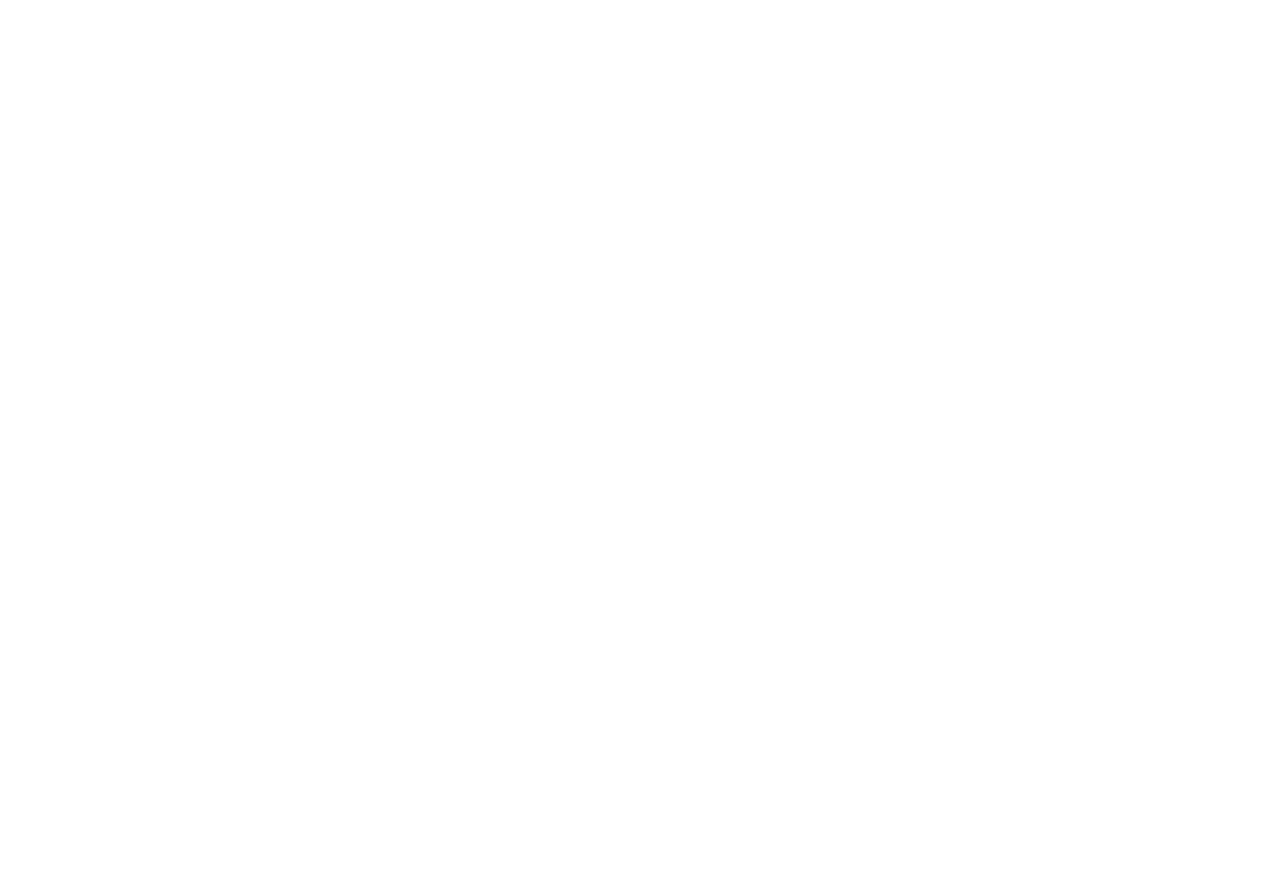
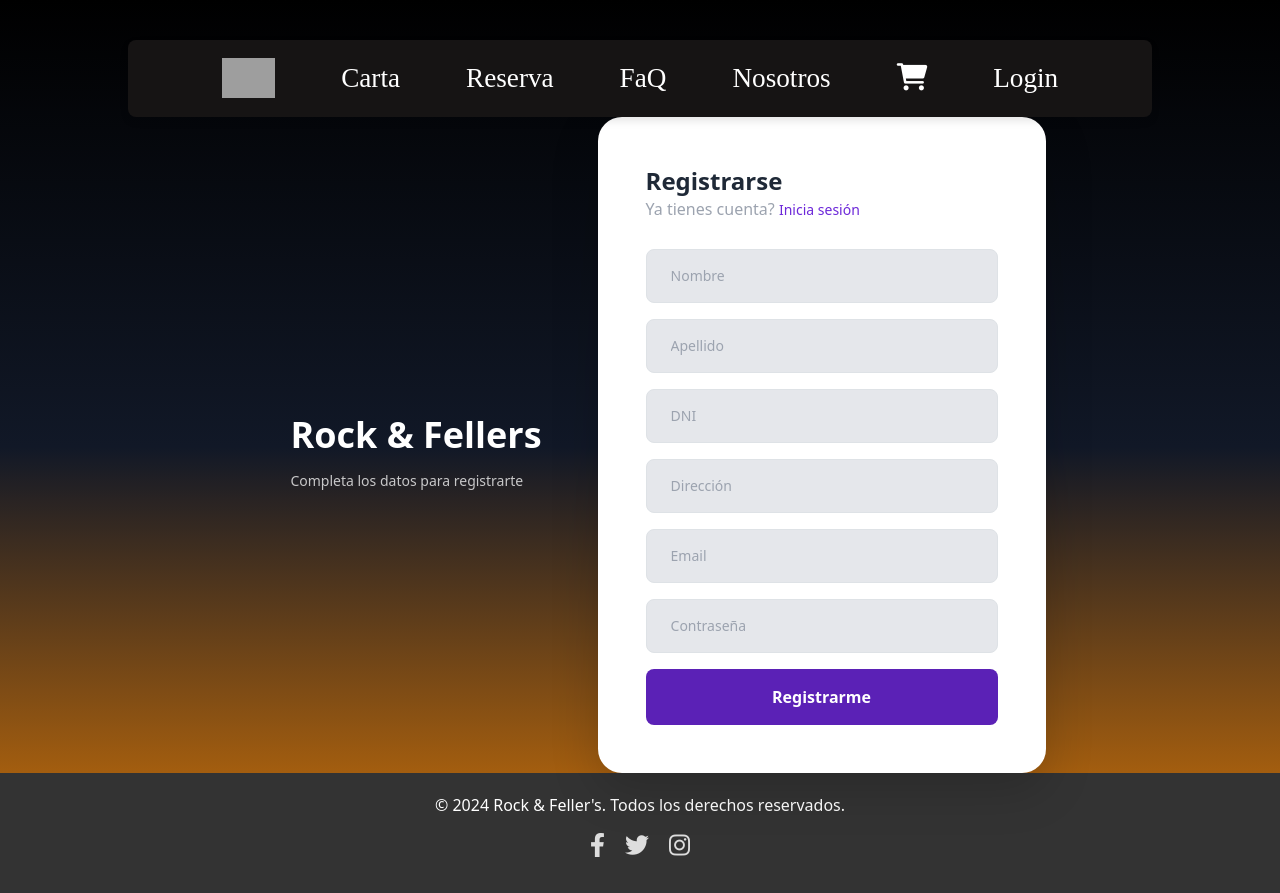
Before and after one commit to FacundoLpl/FrontEnd-TPdsw, an Angular app in the folder FrontAngular/: page /register in a window 1280 px wide. Before the commit this address led to /. Before the commit the page ends 800 px from the top, so only its background shows below. Built offline with nearby package versions, Linux system fonts and the light colour scheme; grey boxes are pictures that could not be loaded.

Commit message:
Register completed

```diff
--- a/FrontAngular/src/app/app.routes.ts
+++ b/FrontAngular/src/app/app.routes.ts
@@ -10,6 +10,7 @@
 import { AuthenticatedGuard } from './core/guards/authenticated.guard.js'; // importo el guard de autenticacion
 import { AdminComponent } from './components/admin/admin.component';
 import { adminGuard } from './core/guards/admin.guard';
+import { RegisterComponent } from './authentication/register/register.component';
 export const routes: Routes = [
 
     {path: '', component: HomeComponent,
@@ -20,9 +21,12 @@
     {path: 'faq', component: FaqComponent},
     {path: 'nosotros', component: NosotrosComponent},
     {path: 'carrito', component: CarritoComponent},
+
     {path: 'login', component: LoginComponent,
-    canActivate: [AuthenticatedGuard], // protejo la ruta de login con el guard
+        canActivate: [AuthenticatedGuard], // protejo la ruta de login con el guard
     },
+    {path: 'register', component: RegisterComponent},
+
     {path: 'admin', component: AdminComponent, canActivate: [adminGuard]},
 
 ];
--- a/FrontAngular/src/app/authentication/login/login.component.html
+++ b/FrontAngular/src/app/authentication/login/login.component.html
@@ -28,8 +28,14 @@
         <div class="p-6 sm:p-12 bg-white mx-auto rounded-3xl w-full max-w-md shadow-lg">
           <div class="mb-7">
             <h3 class="font-semibold text-2xl text-gray-800">Iniciar Sesion</h3>
-            <p class="text-gray-400">No tienes cuenta? <a href="#" class="text-sm text-purple-700 hover:text-purple-700">Registrarse</a></p>
+            <p class="text-gray-400">
+              No tienes cuenta?
+              <a href="/register" class="text-sm text-purple-700 hover:text-purple-700">Registrarse</a>
+            </p>
+
           </div>
+
+
 
           <div class="space-y-6">
             <div>
--- a/FrontAngular/src/app/authentication/register/register.component.html
+++ b/FrontAngular/src/app/authentication/register/register.component.html
@@ -1 +1,65 @@
-<p>register works!</p>
+<!DOCTYPE html>
+<html lang="es">
+<head>
+  <meta charset="UTF-8">
+  <meta name="viewport" content="width=device-width, initial-scale=1.0">
+  <title>Registro</title>
+  <link href="https://cdn.jsdelivr.net/npm/tailwindcss@2.2.19/dist/tailwind.min.css" rel="stylesheet">
+</head>
+<body class="flex flex-col min-h-screen bg-yellow-500 bg-gradient-to-b from-black via-gray-900 to-yellow-600">
+
+  <!-- Navbar -->
+  <app-navbar>
+    <nav class="bg-transparent p-4 text-white">
+      <div class="container mx-auto">Navbar Placeholder</div>
+    </nav>
+  </app-navbar>
+
+  <!-- Registro -->
+  <div class="flex-1 flex items-center justify-center">
+    <div class="relative z-10 flex flex-col sm:flex-row justify-center max-w-5xl w-full px-4">
+      <div class="flex-col flex self-center lg:px-14 sm:max-w-4xl xl:max-w-md text-gray-300 hidden lg:flex">
+        <h1 class="my-3 font-semibold text-4xl text-white">Rock & Fellers</h1>
+        <p class="pr-3 text-sm opacity-75 text-white">Completa los datos para registrarte</p>
+      </div>
+
+      <div class="flex justify-center self-center">
+        <div class="p-6 sm:p-12 bg-white mx-auto rounded-3xl w-full max-w-md shadow-lg">
+          <div class="mb-7">
+            <h3 class="font-semibold text-2xl text-gray-800">Registrarse</h3>
+            <p class="text-gray-400">Ya tienes cuenta?
+              <a href="/login" class="text-sm text-purple-700 hover:text-purple-700">Inicia sesión</a>
+            </p>
+          </div>
+
+          <div class="space-y-4">
+            <input [(ngModel)]="userData.firstName" type="text" placeholder="Nombre" class="form-input w-full text-sm px-4 py-3 bg-gray-200 border rounded-lg focus:outline-none focus:border-purple-400" />
+            <input [(ngModel)]="userData.lastName" type="text" placeholder="Apellido" class="form-input w-full text-sm px-4 py-3 bg-gray-200 border rounded-lg focus:outline-none focus:border-purple-400" />
+            <input [(ngModel)]="userData.dni" type="text" placeholder="DNI" class="form-input w-full text-sm px-4 py-3 bg-gray-200 border rounded-lg focus:outline-none focus:border-purple-400" />
+            <input [(ngModel)]="userData.address" type="text" placeholder="Dirección" class="form-input w-full text-sm px-4 py-3 bg-gray-200 border rounded-lg focus:outline-none focus:border-purple-400" />
+            <input [(ngModel)]="userData.email" type="email" placeholder="Email" class="form-input w-full text-sm px-4 py-3 bg-gray-200 border rounded-lg focus:outline-none focus:border-purple-400" />
+            <input [(ngModel)]="userData.password" type="password" placeholder="Contraseña" class="form-input w-full text-sm px-4 py-3 bg-gray-200 border rounded-lg focus:outline-none focus:border-purple-400" />
+
+
+            <div *ngIf="!feedback">
+              <p class="text-red-600 text-sm">Registro fallido. Verifica los datos.</p>
+            </div>
+
+            <button (click)="register()" class="w-full bg-purple-800 hover:bg-purple-700 text-white p-3 rounded-lg font-semibold transition ease-in duration-500">
+              Registrarme
+            </button>
+          </div>
+        </div>
+      </div>
+    </div>
+  </div>
+
+  <!-- Footer -->
+  <app-footer class="mt-auto">
+    <footer class="bg-transparent p-4 text-white">
+      <div class="container mx-auto">Footer Placeholder</div>
+    </footer>
+  </app-footer>
+
+</body>
+</html>
--- a/FrontAngular/src/app/authentication/register/register.component.ts
+++ b/FrontAngular/src/app/authentication/register/register.component.ts
@@ -1,12 +1,47 @@
 import { Component } from '@angular/core';
+import { Router } from '@angular/router';
+import { FormsModule } from '@angular/forms';
+import { CommonModule } from '@angular/common';
+import { AuthService } from '../../core/services/auth.service';
+import { NavbarComponent } from '../../components/navbar/navbar.component';
+import { FooterComponent } from '../../components/footer/footer/footer.component';
 
 @Component({
   selector: 'app-register',
   standalone: true,
-  imports: [],
+  imports: [CommonModule, FormsModule,NavbarComponent, FooterComponent],
   templateUrl: './register.component.html',
   styleUrl: './register.component.css'
 })
 export class RegisterComponent {
+  userData = {
+    firstName: '',
+    lastName: '',
+    dni: '',
+    address: '',
+    email: '',
+    password: '',
 
+    userType: '', // Asignación fija
+  };
+
+  feedback: boolean = true;
+
+  constructor(private authService: AuthService, private router: Router) {}
+
+  register(): void {
+    this.userData.userType = 'Client'; // Asignación fija
+    this.authService.register(this.userData).subscribe({
+      next: () => this.router.navigate(['/']),
+      error: (err: any) => {
+        console.error('Register failed', err);
+        this.feedback = false;
+      }
+    });
+  }
+
+  logout(): void {
+    this.authService.logout();
+  }
 }
+// Este componente es responsable de la vista de registro de usuario.
--- a/FrontAngular/src/app/core/services/auth.service.ts
+++ b/FrontAngular/src/app/core/services/auth.service.ts
@@ -2,40 +2,67 @@
 import { HttpClient } from '@angular/common/http';
 import { Router } from '@angular/router';
 import { Observable } from 'rxjs';
-import { tap } from 'rxjs/operators';
-import {jwtDecode} from 'jwt-decode'
+import { tap, catchError } from 'rxjs/operators';
+import { jwtDecode } from 'jwt-decode';
 
 @Injectable({
   providedIn: 'root'
 })
 export class AuthService {
   private LOGIN_URL = 'http://localhost:3000/api/users/login';
+  private REGISTER_URL = 'http://localhost:3000/api/users/'; // Ajustá según tu backend
   private tokenKey = 'authToken';
 
-  constructor(private httpClient: HttpClient, private router: Router ) { }
+  constructor(private httpClient: HttpClient, private router: Router) {}
 
+  // Función para login
   login(user: string, password: string): Observable<any> {
-    return this.httpClient.post<any>(this.LOGIN_URL , { email: user, password }).pipe(
+    return this.httpClient.post<any>(this.LOGIN_URL, { email: user, password }).pipe(
       tap(response => {
         if (response.token) {
           console.log('Token received:', response.token);
-          this.setToken(response.token)
+          this.setToken(response.token);
         }
+      }),
+      catchError(err => {
+        console.error('Login failed:', err);
+        throw err; // Lanza el error para capturarlo en el componente
       })
-    )
+    );
   }
 
-  private setToken(token: string): void {
+  // Función para el registro
+  register(userData: any): Observable<any> {
+    return this.httpClient.post<any>(this.REGISTER_URL, userData).pipe(
+      tap(response => {
+        if (response.token) {
+          console.log('Registered and token received:', response.token);
+          this.setToken(response.token);
+        }
+      }),
+      catchError(err => {
+        console.error('Registration failed:', err);
+        throw err; // Lanza el error para capturarlo en el componente
+      })
+    );
+  }
+
+  // Guardar token en el localStorage
+  setToken(token: string): void {
+    if (typeof window !== 'undefined') {
       localStorage.setItem(this.tokenKey, token);
     }
+  }
 
+  // Obtener el token del localStorage
   getToken(): string | null {
     if (typeof window !== 'undefined') {
       return localStorage.getItem(this.tokenKey);
-  }else return null;
+    }
+    return null;
   }
 
-  // Nuevo método para obtener datos del token decodificado
+  // Obtener el token decodificado
   getDecodedToken(): any {
     const token = this.getToken();
     if (!token) return null;
@@ -48,7 +75,7 @@
     }
   }
 
-    // Obtener ID del usuario desde el token
+  // Obtener ID del usuario
   getId(): string | null {
     const decodedToken = this.getDecodedToken();
     return decodedToken?.id || null;
@@ -60,7 +87,7 @@
     return decodedToken?.role || null;
   }
 
-
+  // Verificar si el token está presente y no ha expirado
   isAuthenticated(): boolean {
     const token = this.getToken();
     if (!token) return false;
@@ -71,8 +98,10 @@
     return decodedToken.exp * 1000 > Date.now();
   }
 
+  // Verificar si el usuario es Admin
   isAdmin(): boolean {
     const token = this.getToken();
+    if (!token) return false;
 
     const decodedToken = this.getDecodedToken();
     if (!decodedToken?.exp) return false;
@@ -82,8 +111,17 @@
     return decodedToken.userType === 'Admin';
   }
 
+  // Log out y redirigir al login
   logout(): void {
     localStorage.removeItem(this.tokenKey);
+    // Limpiar cualquier otra información de sesión si es necesario
     this.router.navigate(['/login']);
   }
+
+  // Redirigir si el usuario no es Admin
+  redirectIfNotAdmin(): void {
+    if (!this.isAdmin()) {
+      this.router.navigate(['/error']); // Redirige a una página de error o página no autorizada
     }
+  }
+}
```
Also changed, not shown: 1 other file (tests, documents, lock files or other folders). Lines whose indentation alone changed are shown as unchanged.
